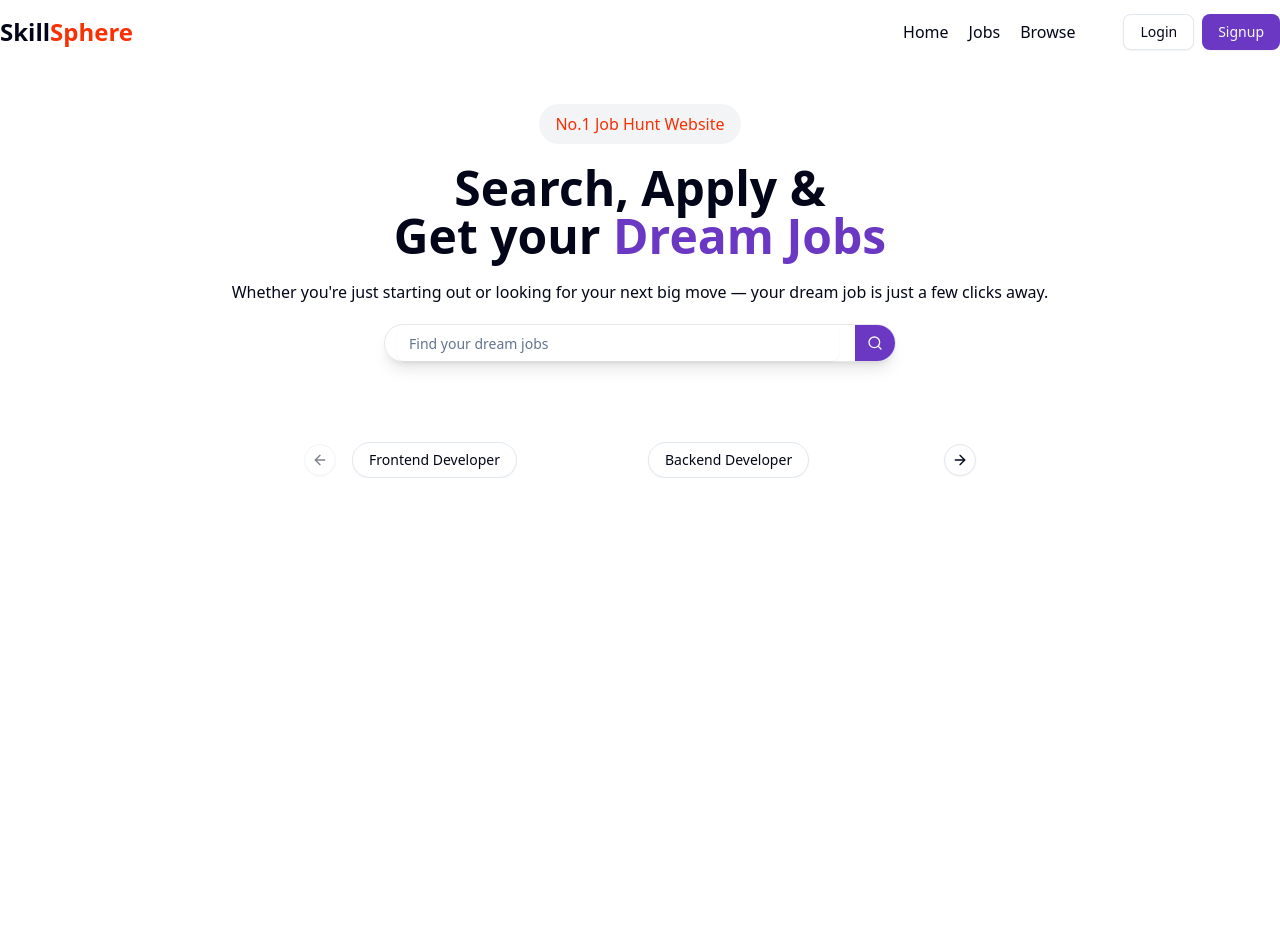
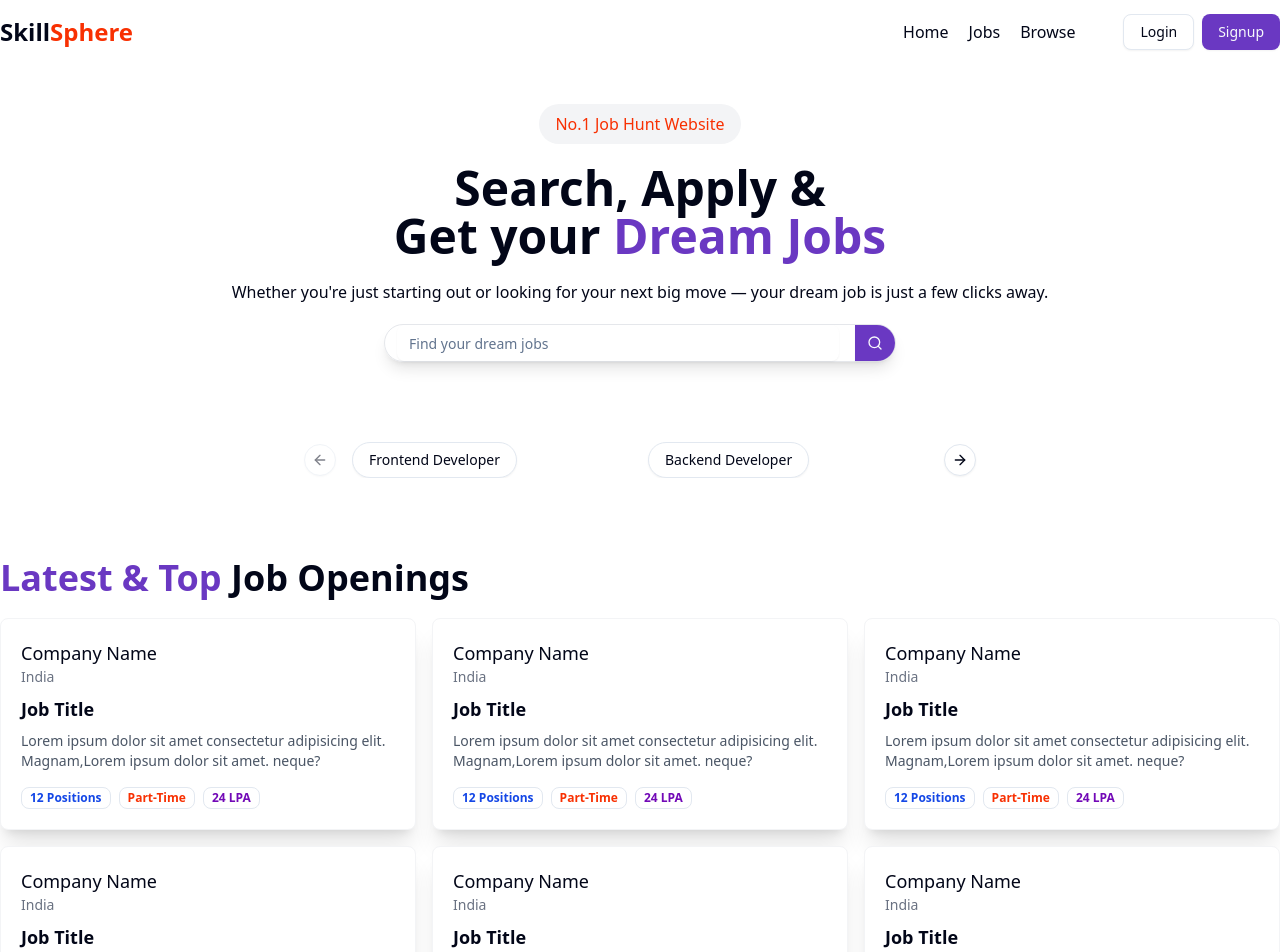
Before and after one commit to subratgupta2704/Skill-Sphere, a React (Vite) app in the folder frontend/: page / in a window 1280 px wide. Shown: the top 952 px of the page. Before the commit the page ends 800 px from the top, so only its background shows below. Built offline with nearby package versions, Linux system fonts and the light colour scheme.

Commit message:
Latest Jobs Card Created

```diff
--- /dev/null
+++ b/frontend/src/components/LatestJobCards.jsx
@@ -0,0 +1,34 @@
+import React from "react";
+import { Badge } from "./ui/badge";
+
+const LatesJobCards = () => {
+  return (
+    <div className="p-5 rounded-md shadow-xl bg-white border border-gray-100 cursor-pointer">
+      <div>
+        <h1 className="font-medium text-lg">Company Name</h1>
+        <p className="text-sm text-gray-500">India</p>
+      </div>
+      <div>
+        <h1 className="font-bold text-lg my-2 ">Job Title</h1>
+        <p className="text-sm text-gray-600">
+          Lorem ipsum dolor sit amet consectetur adipisicing elit. Magnam,Lorem
+          ipsum dolor sit amet. neque?
+        </p>
+      </div>
+      <div className="flex -tems-center gap-2 mt-4">
+        <Badge className="text-blue-700 font-bold" variant="ghost">
+          12 Positions{" "}
+        </Badge>
+        <Badge className="text-[#F83002] font-bold" variant="ghost">
+          Part-Time{" "}
+        </Badge>
+
+        <Badge className="text-[#7209b7] font-bold" variant="ghost">
+          24 LPA{" "}
+        </Badge>
+      </div>
+    </div>
+  );
+};
+
+export default LatesJobCards;
--- /dev/null
+++ b/frontend/src/components/LatestJobs.jsx
@@ -0,0 +1,21 @@
+import React from "react";
+import LatestJobCards from "./LatestJobCards";
+
+const randomJobs = [1, 2, 3, 4, 5, 6, 7, 8];
+
+const LatestJobs = () => {
+  return (
+    <div className="max-w-7xl mx-auto my-20">
+      <h1 className="text-4xl font-bold">
+        <span className="text-[#6A38C2]">Latest & Top </span>Job Openings
+      </h1>
+      <div className="grid grid-cols-3 gap-4 my-5">
+        {randomJobs.slice(0, 6).map((item, index) => (
+          <LatestJobCards />
+        ))}
+      </div>
+    </div>
+  );
+};
+
+export default LatestJobs;
--- /dev/null
+++ b/frontend/src/components/ui/badge.jsx
@@ -0,0 +1,44 @@
+import * as React from "react"
+import { Slot } from "@radix-ui/react-slot"
+import { cva } from "class-variance-authority";
+
+import { cn } from "@/lib/utils"
+
+const badgeVariants = cva(
+  "inline-flex items-center justify-center rounded-md border px-2 py-0.5 text-xs font-medium w-fit whitespace-nowrap shrink-0 [&>svg]:size-3 gap-1 [&>svg]:pointer-events-none focus-visible:border-ring focus-visible:ring-ring/50 focus-visible:ring-[3px] aria-invalid:ring-destructive/20 dark:aria-invalid:ring-destructive/40 aria-invalid:border-destructive transition-[color,box-shadow] overflow-hidden",
+  {
+    variants: {
+      variant: {
+        default:
+          "border-transparent bg-primary text-primary-foreground [a&]:hover:bg-primary/90",
+        secondary:
+          "border-transparent bg-secondary text-secondary-foreground [a&]:hover:bg-secondary/90",
+        destructive:
+          "border-transparent bg-destructive text-white [a&]:hover:bg-destructive/90 focus-visible:ring-destructive/20 dark:focus-visible:ring-destructive/40 dark:bg-destructive/60",
+        outline:
+          "text-foreground [a&]:hover:bg-accent [a&]:hover:text-accent-foreground",
+      },
+    },
+    defaultVariants: {
+      variant: "default",
+    },
+  }
+)
+
+function Badge({
+  className,
+  variant,
+  asChild = false,
+  ...props
+}) {
+  const Comp = asChild ? Slot : "span"
+
+  return (
+    <Comp
+      data-slot="badge"
+      className={cn(badgeVariants({ variant }), className)}
+      {...props} />
+  );
+}
+
+export { Badge, badgeVariants }
--- a/frontend/src/screens/Home.jsx
+++ b/frontend/src/screens/Home.jsx
@@ -2,6 +2,7 @@
 import Navbar from "../components/Navbar";
 import HeroSection from "../components/HeroSection";
 import CategoryCarousel from "../components/CategoryCarousel";
+import LatestJobs from "../components/LatestJobs";
 
 const Home = () => {
   return (
@@ -9,8 +10,8 @@
       <Navbar />
       <HeroSection />
       <CategoryCarousel />
-      {/* <LatestJobs />
-      <Footer /> */}
+      <LatestJobs />
+      {/* <Footer /> */}
     </div>
   );
 };
```
